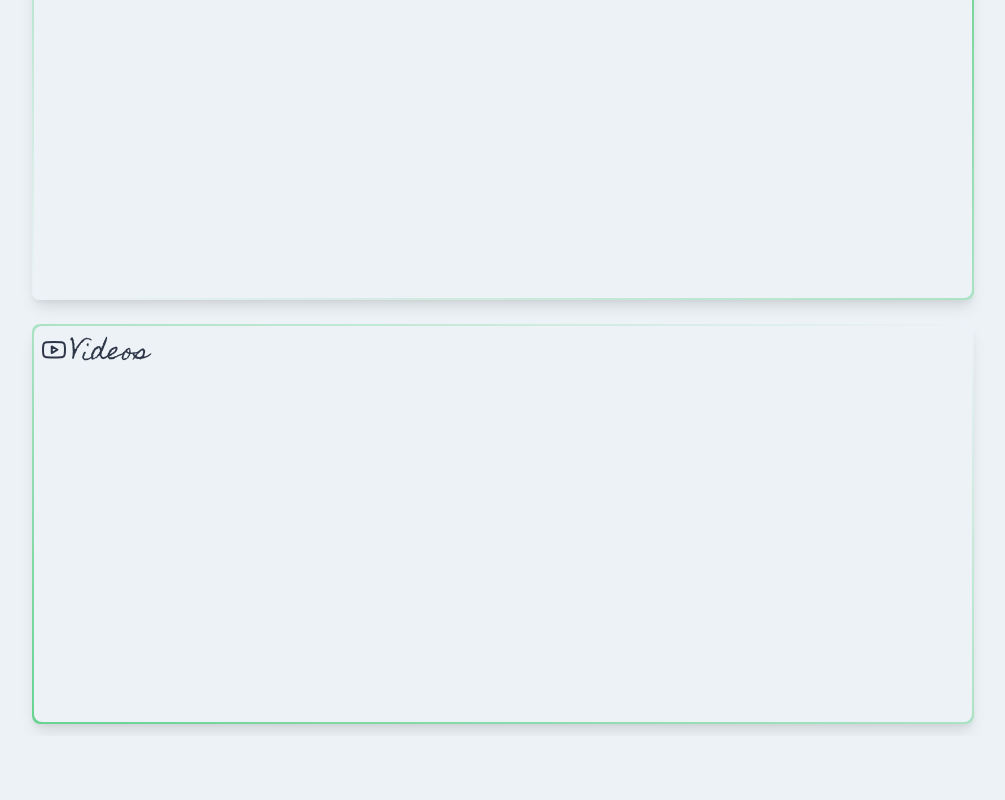
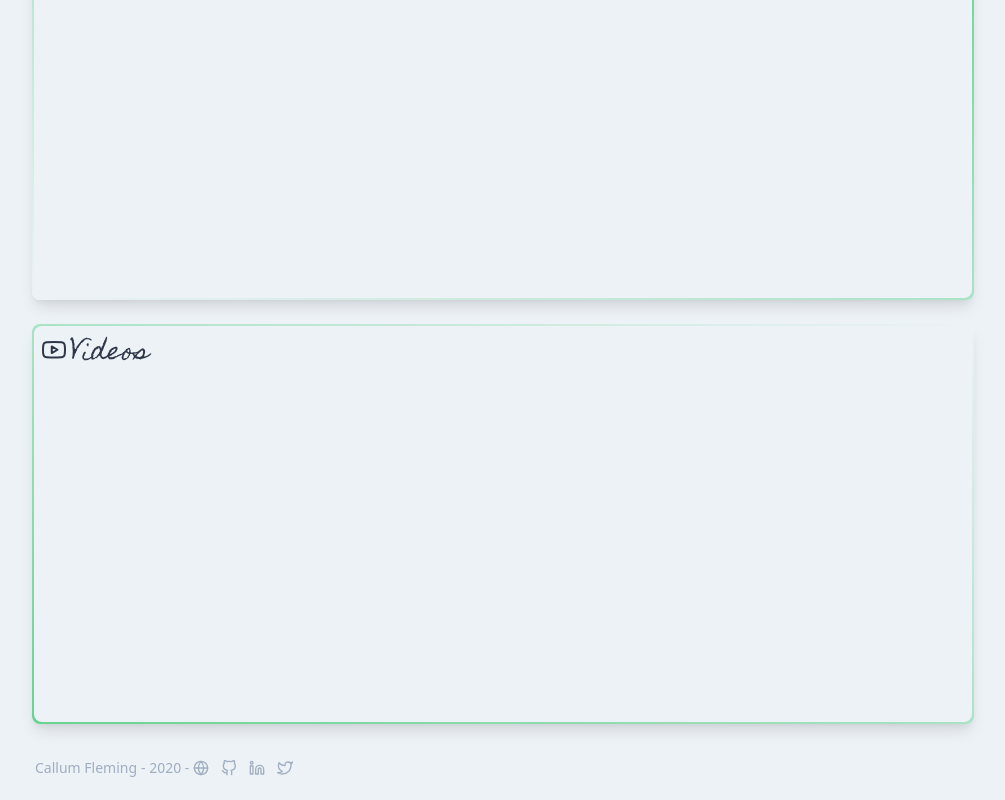
Before and after one commit to howzitWebsites/tys0n.tk_site, a React (Create React App) app: page / in a window 1280 px wide. Shown: the part 960-1760 px from the top of the page, without its empty margins (137-1142 px from the left). Before the commit the page ends 1696 px from the top, so only its background shows below. Built offline with nearby package versions, Linux system fonts and the light colour scheme.

Commit message:
feat(footer): added tester footer

```diff
--- a/src/App.tsx
+++ b/src/App.tsx
@@ -3,6 +3,7 @@ import React from 'react'
 // Components
 import Jumbotron from "./components/Jumbotron";
 import ContentBlock from "./components/ContentBlock";
+import Footer from "./components/Footer";
 
 // Libs
 import * as Icons from 'react-feather';
@@ -12,7 +13,7 @@ import tyson_1 from "./images/tyson_1.jpg";
 
 const App: React.FC = () => {
   return (
-    <div className="App">
+    <main className="App">
 
       <section className="flex justify-center m-3">
         <div className="h-screen/3 w-full lg:w-3/4 xl:w-3/4 xl:h-screen/2">
@@ -65,25 +66,13 @@ const App: React.FC = () => {
           </ContentBlock>
         </div>
       </section>
-{/*
-      <section className="flex justify-center m-3">
-        <div className="container h-screen/3">
-          <Jumbotron image={tysonLanding} title="This is Tys0n" fontSize="text-xl lg:text-2xl"/>
+
+      <section className="flex justify-center">
+        <div className="w-full lg:w-3/4 xl:w-3/4">
+          <Footer/>
         </div>
       </section>
-
-      <section className="flex justify-center m-3">
-        <div className="container h-screen/3">
-          <Jumbotron image={tysonLanding} title="This is Tys0n" fontSize="text-xl lg:text-2xl"/>
-        </div>
-      </section>
-
-      <section className="flex justify-center m-3">
-        <div className="container h-screen/3">
-          <Jumbotron image={tysonLanding} title="This is Tys0n" fontSize="text-xl lg:text-2xl"/>
-        </div>
-      </section> */}
-    </div>
+    </main>
   )
 }
 
--- /dev/null
+++ b/src/components/Footer.tsx
@@ -0,0 +1,18 @@
+import React, {FC} from "react";
+import {GitHub, Twitter, Linkedin, Globe} from "react-feather";
+
+const Footer: FC = () => {
+    return(
+        <footer className="h-16 w-full">
+            <p className="flex text-gray-500 text-sm items-center h-full mx-3">
+                <a href="https://hcal.cf" target="_hcal" className="mr-1">Callum Fleming</a> - 2020 -
+                <a href="https://hcal.cf" target="_hcal"><Globe className="mr-1 my-auto h-4"/></a>
+                <a href="https://github.com/howzitcal" target="_githib"><GitHub className="mr-1 my-auto h-4"/></a>
+                <a href="https://linkedin.com/in/howzitcal" target="_linkedin"><Linkedin className="mr-1 my-auto h-4"/></a>
+                <a href="https://twitter.com/howzitcal" target="_twitter"><Twitter className="mr-1 my-auto h-4"/></a>
+            </p>
+        </footer>
+    )
+}
+
+export default Footer;
```
